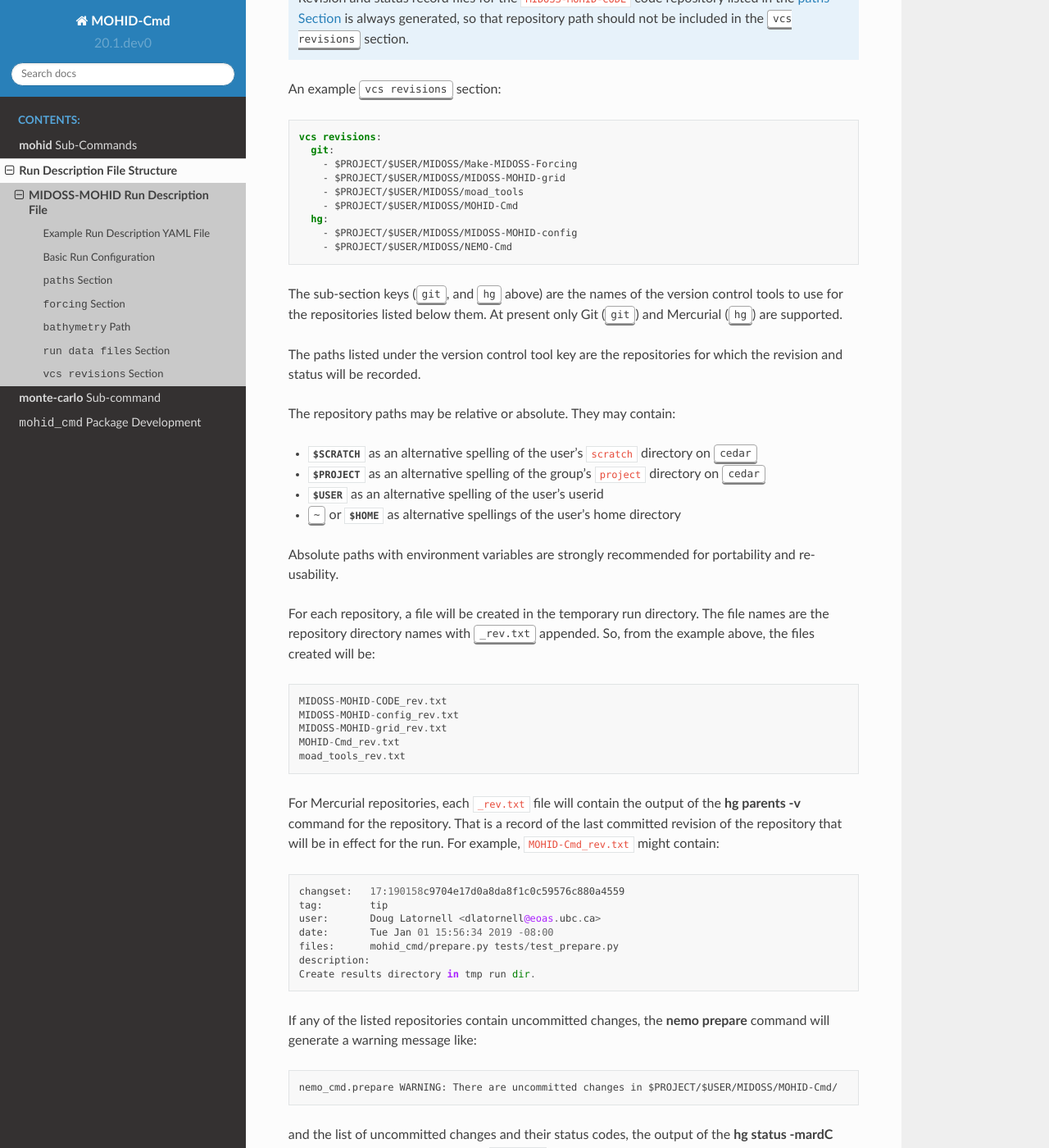
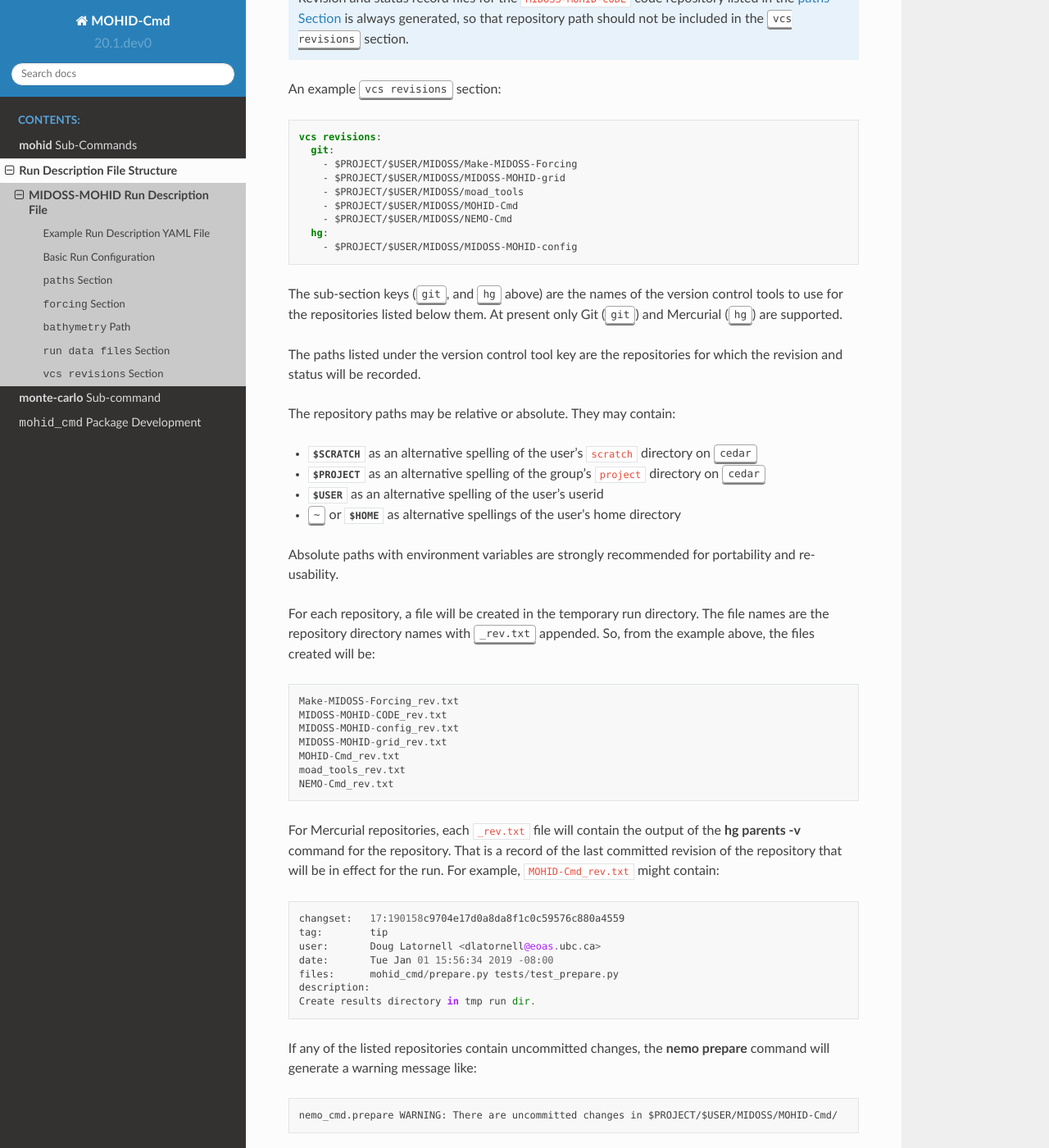
Before and after one commit to MIDOSS/MOHID-Cmd, a Sphinx documentation site: the page built from docs/run_description_file/yaml_file.rst, in a window 1280 px wide and 1400 px high, scrolled down 4184 px. Shown: the whole window at 82% size. Built offline with Sphinx 7.4.7 and the Read the Docs theme 2.0.0, drawn with Linux system fonts in a browser that asks for light colours.

Commit message:
Update docs re: Git VCS recording of NEMO-Cmd repo
re: migration from Mercurial on Bitbucket to Git on GitHub

```diff
--- a/docs/run_description_file/yaml_file.rst
+++ b/docs/run_description_file/yaml_file.rst
@@ -231,9 +231,9 @@ An example :kbd:`vcs revisions` section:
         - $PROJECT/$USER/MIDOSS/MIDOSS-MOHID-grid
         - $PROJECT/$USER/MIDOSS/moad_tools
         - $PROJECT/$USER/MIDOSS/MOHID-Cmd
+        - $PROJECT/$USER/MIDOSS/NEMO-Cmd
       hg:
         - $PROJECT/$USER/MIDOSS/MIDOSS-MOHID-config
-        - $PROJECT/$USER/MIDOSS/NEMO-Cmd
 
 The sub-section keys
 (:kbd:`git`,
@@ -264,11 +264,13 @@ So,
 from the example above,
 the files created will be::
 
+  Make-MIDOSS-Forcing_rev.txt
   MIDOSS-MOHID-CODE_rev.txt
   MIDOSS-MOHID-config_rev.txt
   MIDOSS-MOHID-grid_rev.txt
   MOHID-Cmd_rev.txt
   moad_tools_rev.txt
+  NEMO-Cmd_rev.txt
 
 For Mercurial repositories,
 each :file:`_rev.txt` file will contain the output of the :command:`hg parents -v` command for the repository.
```
Also changed, not shown: 1 other file.
